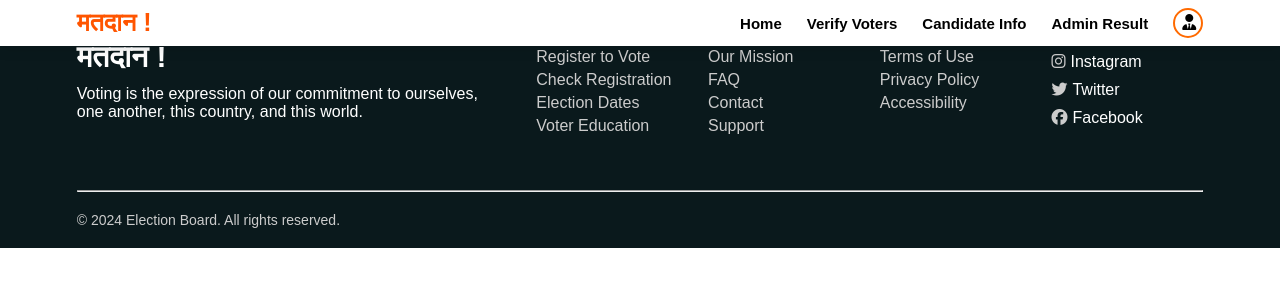
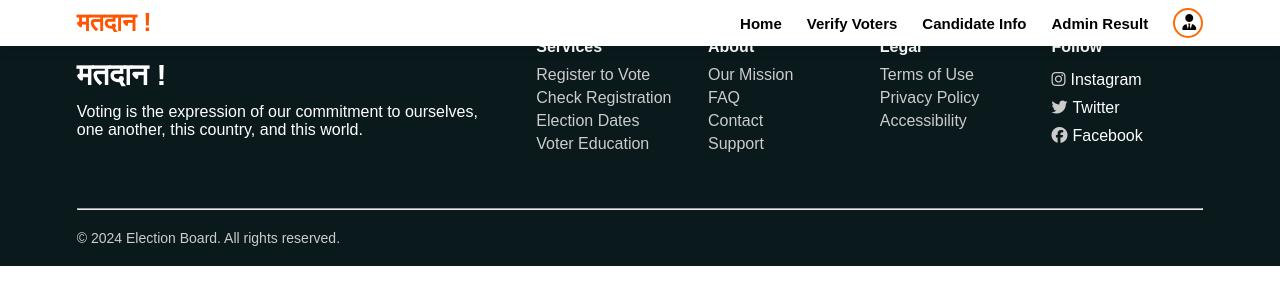
Before and after one commit to pratham1916/Matdaan, a React (Vite) app in the folder frontend/: page /about in a window 1280 px wide. Shown: the top 304 px of the page. Built offline with nearby package versions, Linux system fonts and the light colour scheme; sample sign-in values are in the browser's storage.

Commit message:
old code

```diff
--- a/frontend/src/pages/About.tsx
+++ b/frontend/src/pages/About.tsx
@@ -3,7 +3,7 @@ import "../styles/About.css"
 const About = () => {
   return (
     <section className='about'>
-
+      about
     </section>
   )
 }
```
